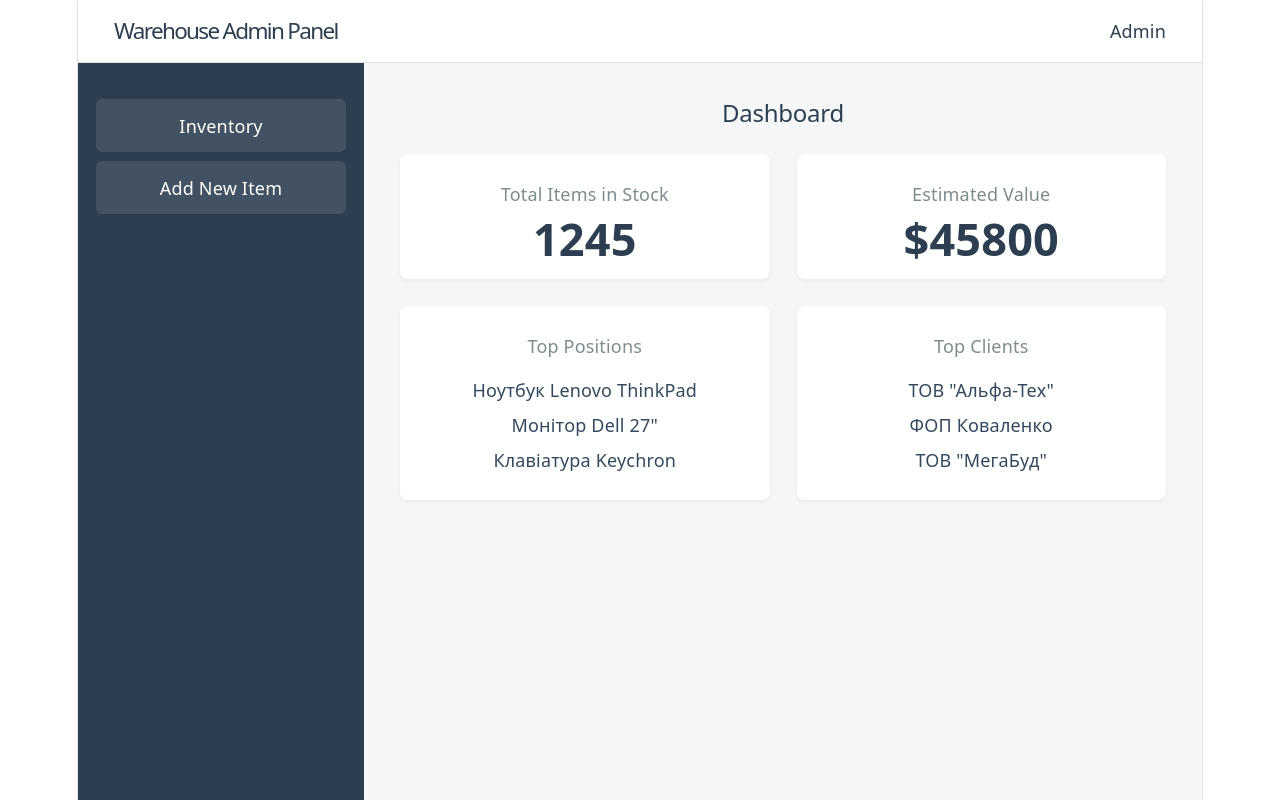
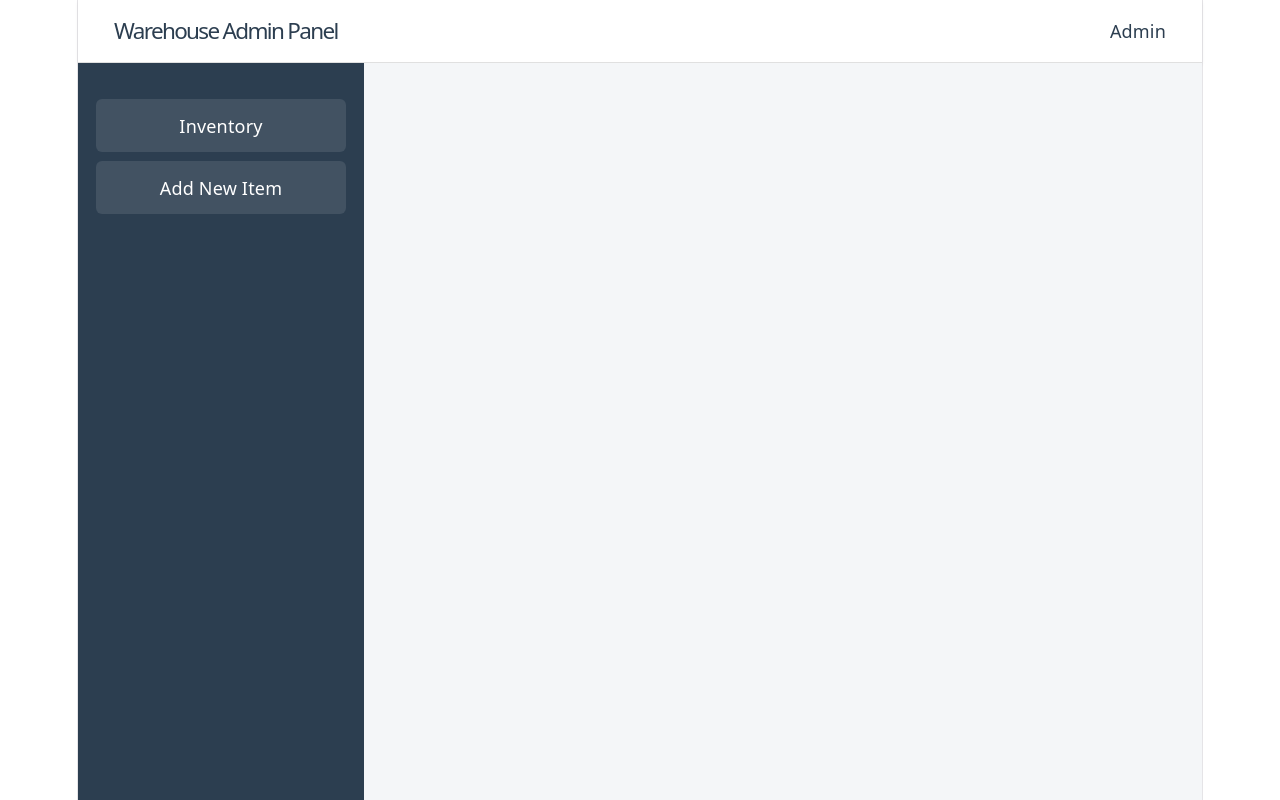
Before and after one commit to Igor-ct/lab7-admin-web-service, a React (Vite) app: page / in a window 1280 px wide. Built offline with nearby package versions, Linux system fonts and the light colour scheme.

Commit message:
feat: create page stubs and extract Dashboard component

```diff
--- a/src/components/layout/MainWorkspace/MainWorkspace.jsx
+++ b/src/components/layout/MainWorkspace/MainWorkspace.jsx
@@ -1,67 +1,9 @@
-import { useState, useEffect } from 'react';
 import styles from './MainWorkspace.module.css';
 
-function MainWorkspace() {
-  const [stats, setStats] = useState({
-    totalItems: 0,
-    totalProfit: 0,
-    topItems: [],
-    topClients: [],
-  });
-
-  useEffect(() => {
-    const fetchDashboardData = () => {
-      setStats({
-        /* Test values */
-        totalItems: 1245,
-        totalProfit: 45800,
-        topItems: ['Ноутбук Lenovo ThinkPad', ' Монітор Dell 27"', ' Клавіатура Keychron'],
-        topClients: [' ТОВ "Альфа-Тех"', ' ФОП Коваленко', ' ТОВ "МегаБуд"'],
-      });
-    };
-
-    fetchDashboardData();
-
-    const intervalId = setInterval(fetchDashboardData, 300000);
-
-    return () => clearInterval(intervalId);
-  }, []);
-
+function MainWorkspace({ children }) {
   return (
     <main className={styles.content}>
-      <h2>Dashboard</h2>
-
-      <div className={styles.dashboardGrid}>
-
-        <div className={styles.statCard}>
-          <h3>Total Items in Stock</h3>
-          <div className={styles.statValue}>{stats.totalItems}</div>
-        </div>
-
-        <div className={styles.statCard}>
-          <h3>Estimated Value</h3>
-          <div className={styles.statValue}>${stats.totalProfit}</div>
-        </div>
-
-        <div className={styles.statCard}>
-          <h3>Top Positions</h3>
-          <ul className={styles.statList}>
-            {stats.topItems.length === 0 ? <li>Loading...</li> :
-              stats.topItems.map((item, index) => <li key={index}>{item}</li>)
-            }
-          </ul>
-        </div>
-
-        <div className={styles.statCard}>
-          <h3>Top Clients</h3>
-          <ul className={styles.statList}>
-            {stats.topClients.length === 0 ? <li>Loading...</li> :
-              stats.topClients.map((client, index) => <li key={index}>{client}</li>)
-            }
-          </ul>
-        </div>
-
-      </div>
+      {children}
     </main>
   );
 }
--- a/src/components/layout/MainWorkspace/MainWorkspace.module.css
+++ b/src/components/layout/MainWorkspace/MainWorkspace.module.css
@@ -9,41 +9,3 @@
   margin-bottom: 1.5rem;
   color: #2c3e50;
 }
-
-.dashboardGrid {
-  display: grid;
-  grid-template-columns: repeat(auto-fit, minmax(250px, 1fr));
-  gap: 1.5rem;
-}
-
-.statCard {
-  background-color: #ffffff;
-  padding: 1.5rem;
-  border-radius: 8px;
-  box-shadow: 0 2px 4px rgba(0,0,0,0.05);
-  display: flex;
-  flex-direction: column;
-}
-
-.statCard h3 {
-  margin: 0 0 1rem 0;
-  font-size: 1rem;
-  color: #7f8c8d;
-  font-weight: 500;
-}
-
-.statValue {
-  font-size: 2.5rem;
-  font-weight: 700;
-  color: #2c3e50;
-}
-
-.statList {
-  list-style: none;
-  padding: 0;
-  margin: 0;
-  display: flex;
-  flex-direction: column;
-  gap: 0.5rem;
-  color: #34495e;
-}
```
Also changed, not shown: src/components/pages/AdminInventory/AdminInventory.jsx (added, +10 -0 lines), src/components/pages/AdminInventoryCreate/AdminInventoryCreate.jsx (added, +13 -0 lines), src/components/pages/AdminInventoryDetails/AdminInventoryDetails.jsx (added, +10 -0 lines), src/components/pages/AdminInventoryEdit/AdminInventoryEdit.jsx (added, +10 -0 lines), src/components/pages/Dashboard/Dashboard.jsx (added, +82 -0 lines), src/components/pages/Dashboard/Dashboard.module.css (added, +37 -0 lines).
